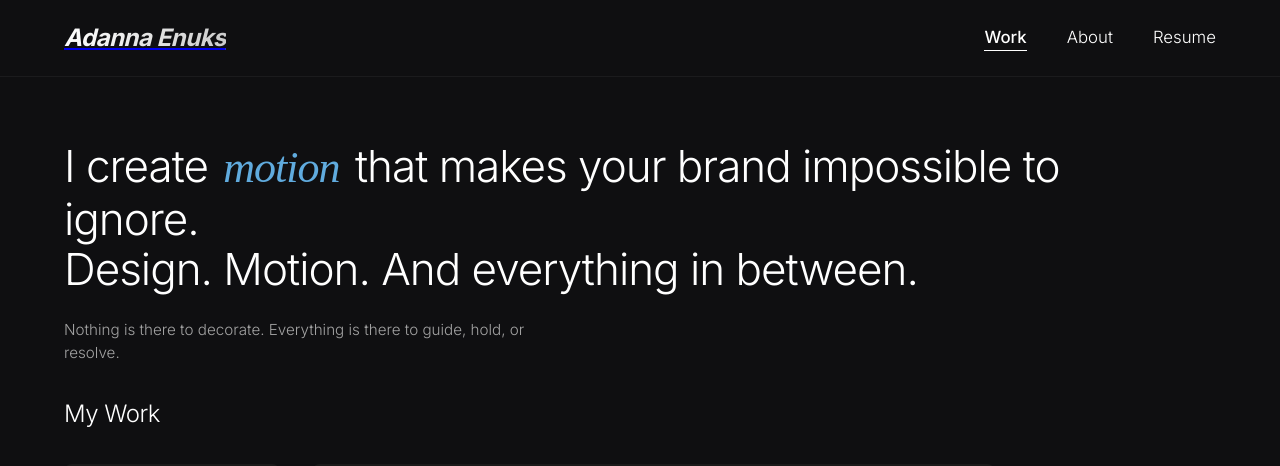
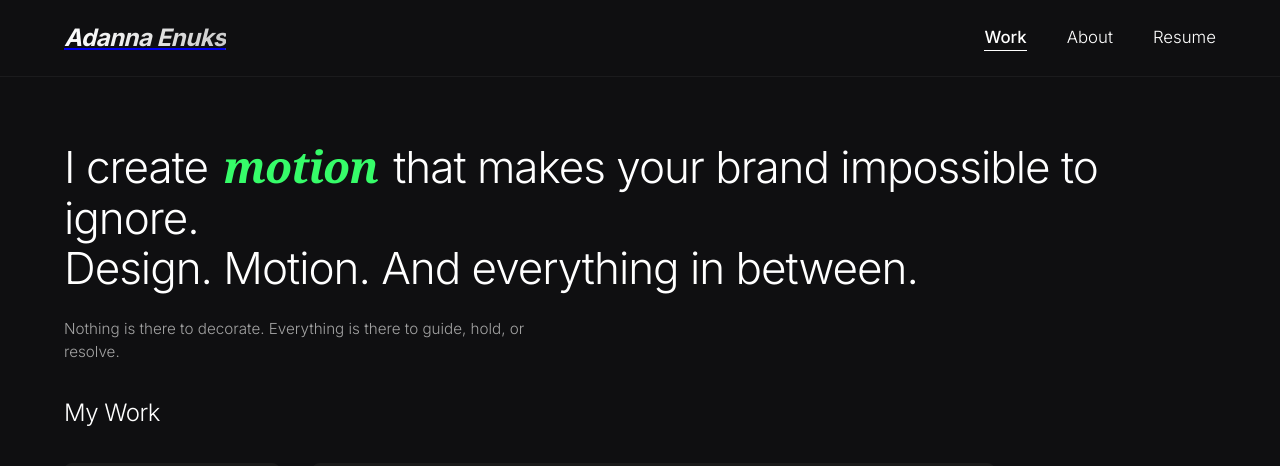
Before and after one commit to Dakolo14/adanna-portfolio, a React (Vite) app: page / in a window 1280 px wide. Shown: the top 466 px of the page. Built offline with nearby package versions, Linux system fonts and the light colour scheme; grey boxes are pictures that could not be loaded.

Commit message:
speed up dynamic text animation

```diff
--- a/src/index.css
+++ b/src/index.css
@@ -415,7 +415,7 @@ body, a, button, .project-card, .menu-icon, .logo {
 }
 
 .dynamic-word {
-  animation: dynamicMotion 5s infinite;
+  animation: dynamicMotion 1.2s infinite;
   display: inline-block;
   padding: 0 4px;
 }
```
